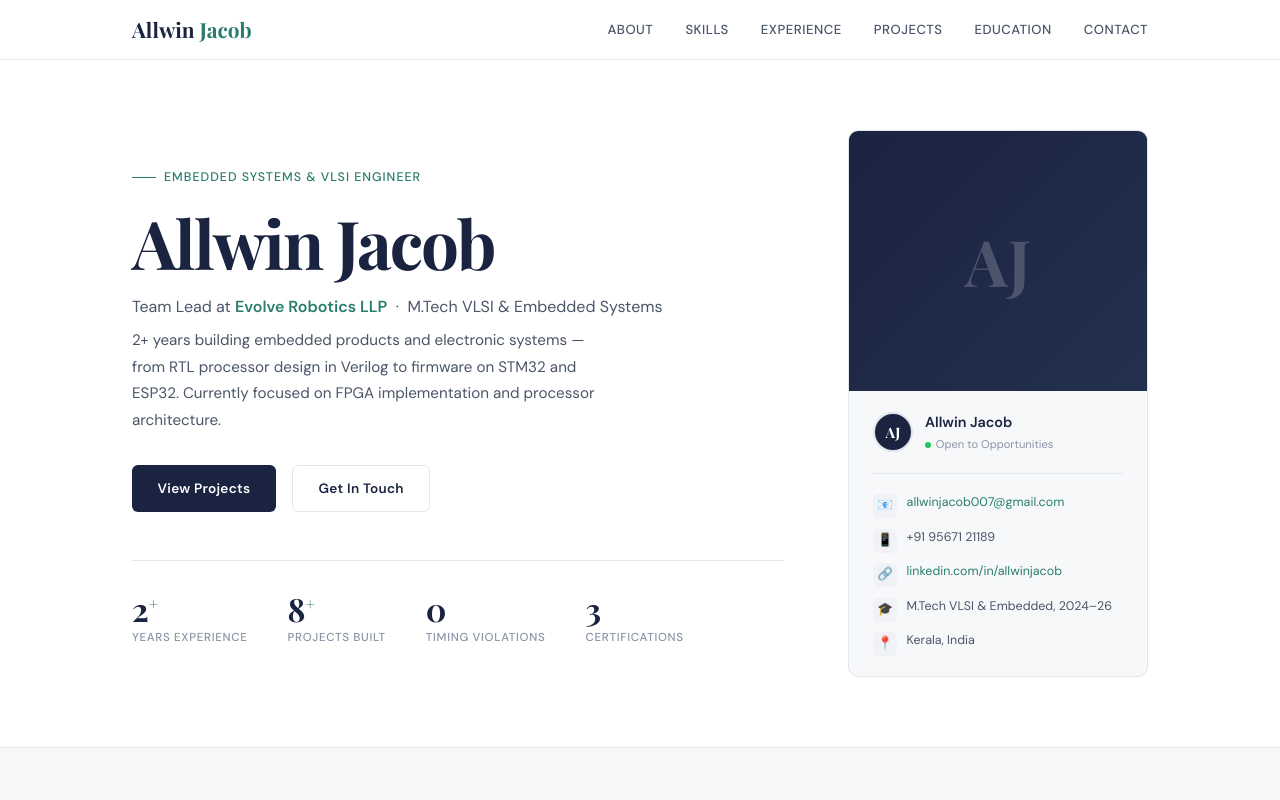
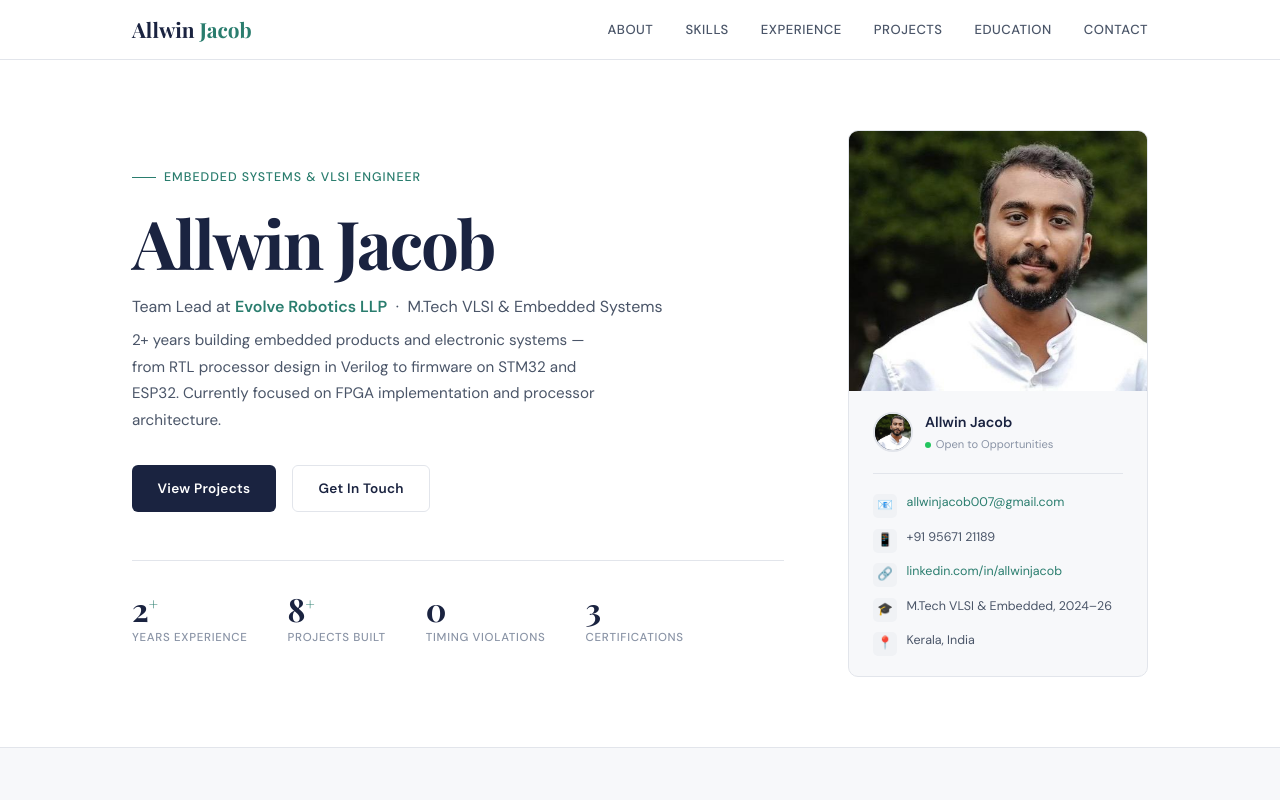
Before and after one commit to allwinjacob/my-portfolio, a plain HTML site: page index.html in a window 1280 px wide. Shown: the top 800 px of the page. Drawn offline with nearby package versions, Linux system fonts and the light colour scheme.

Commit message:
Update index.html

```diff
--- a/index.html
+++ b/index.html
@@ -292,7 +292,7 @@ footer { background: var(--navy); padding: 2rem; display: flex; justify-content:
       <!-- RIGHT: Profile Card with Photo -->
       <div class="profile-card fade d4">
         <div class="profile-photo">
-          <img src="allwin.jpg" alt="Allwin Jacob"
+          <img src="allwin.jpeg" alt="Allwin Jacob"
                onerror="this.style.display='none'; this.nextElementSibling.style.display='flex';">
           <div class="profile-photo-placeholder" style="display:none;">
             <span>AJ</span>
@@ -301,7 +301,7 @@ footer { background: var(--navy); padding: 2rem; display: flex; justify-content:
         <div class="profile-card-body">
           <div class="profile-name-row">
             <div class="profile-avatar">
-              <img src="allwin.jpg" alt="AJ"
+              <img src="allwin.jpeg" alt="AJ"
                    onerror="this.style.display='none'; this.parentElement.textContent='AJ';">
             </div>
             <div>
```
